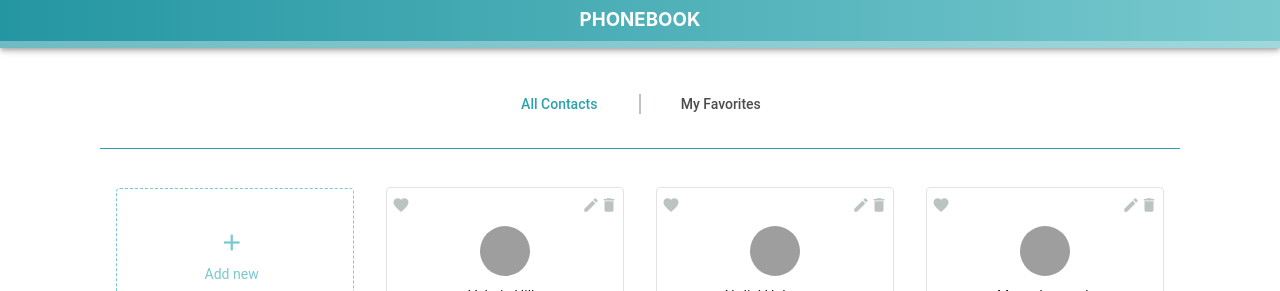
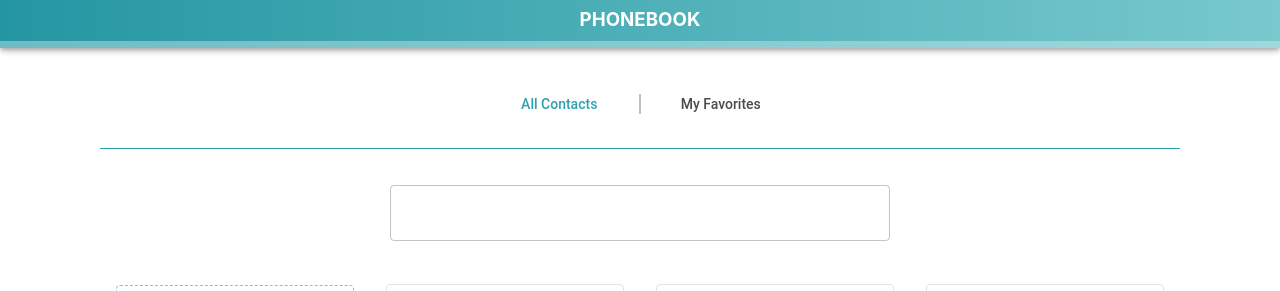
Before and after one commit to mladenkn/react-next-phonebook, a React (Create React App) app: page / in a window 1280 px wide. Shown: the top 291 px of the page. Built offline with nearby package versions, Linux system fonts and the light colour scheme; grey boxes are pictures that could not be loaded.

Commit message:
updated Home

```diff
--- a/src/ui-components/Home.tsx
+++ b/src/ui-components/Home.tsx
@@ -1,4 +1,4 @@
-import { withStyles, WithStyles, Tabs, Tab, Divider } from "@material-ui/core";
+import { withStyles, WithStyles, Tabs, Tab, Divider, TextField } from "@material-ui/core";
 import { homeStyle } from "../ui-design/home";
 import React from 'react';
 import { ContactList } from './contact-list/ContactList';
@@ -15,7 +15,7 @@ const Home_ = ({classes}: Props) =>
             selected: classes.selectedTab
         }
 
-        return <div>
+        return <div className={classes.root}>
             <Tabs value={0} centered
                 classes={{
                     root: classes.contactTabs,
@@ -27,7 +27,8 @@ const Home_ = ({classes}: Props) =>
                 <Tab label="My favorites" disableRipple classes={tabClasses} />
             </Tabs>
             <Divider className={classes.contactTabsDivider} />
-            <ContactList contacts={contacts} includeAdder />
+            <TextField className={classes.searchField} margin="normal" variant="outlined"/>
+            <ContactList contacts={contacts} includeAdder className={classes.list} />
         </div>;
     }
 
--- a/src/ui-components/contact-list/ContactList.tsx
+++ b/src/ui-components/contact-list/ContactList.tsx
@@ -7,10 +7,11 @@ import { ContactAdder } from "./ContactAdder";
 
 interface OwnProps {
     contacts: Contact[],
+    className?: string
     includeAdder?: boolean,
 }
 
-const ContactList_ = ({contacts, classes, includeAdder}: OwnProps & WithStyles<typeof contactListStyle>) => {
+const ContactList_ = ({contacts, classes, includeAdder, className}: OwnProps & WithStyles<typeof contactListStyle>) => {
 
     const includeAdder_ = includeAdder || false
 
@@ -28,7 +29,7 @@ const ContactList_ = ({contacts, classes, includeAdder}: OwnProps & WithStyles<t
         items.unshift(adder);
     }
 
-    return <List className={classes.root}>{items}</List>;
+    return <List className={`${className} ${classes.root}`}>{items}</List>;
 }
 
 export const ContactList = withStyles(contactListStyle)(ContactList_)
--- a/src/ui-design/home.ts
+++ b/src/ui-design/home.ts
@@ -1,6 +1,11 @@
 import { createStyles, Theme } from "@material-ui/core"
 
 export const homeStyle = ({palette}: Theme) => createStyles({
+    root: {
+        display: 'flex',
+        flexDirection: 'column',
+        alignItems: 'center'
+    },
     contactTabs: {
         marginBottom: 20,
     },
@@ -26,5 +31,13 @@ export const homeStyle = ({palette}: Theme) => createStyles({
         height: 1.2,
         backgroundColor: palette.primary.main,
         marginBottom: 20,
+        width: '100%'
+    },
+    searchField: {
+        width: 500,
+        marginBottom: 25
+    },
+    list: {
+        justifyContent: 'center'
     },
 })
```
